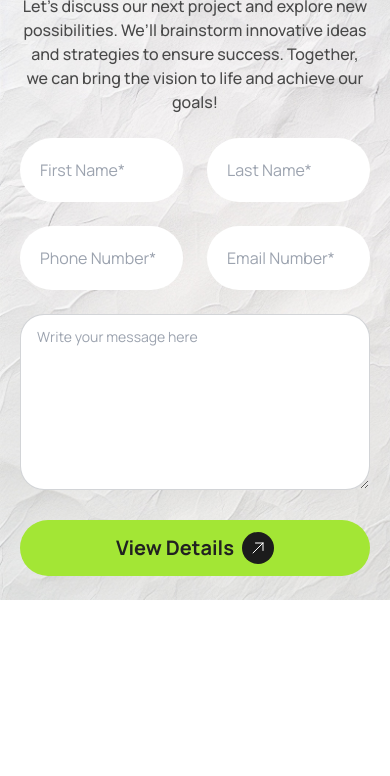
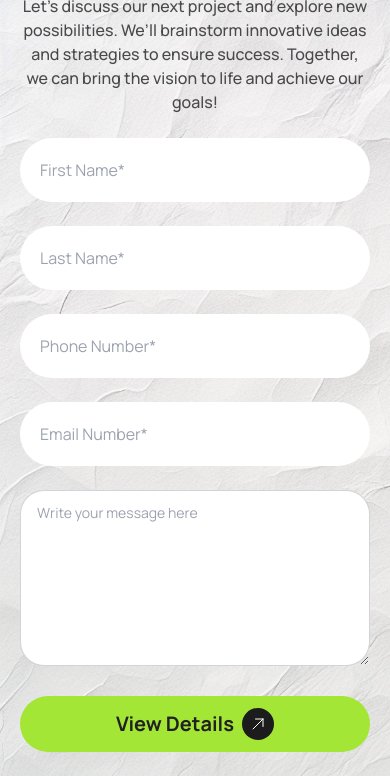
Before and after one commit to tainurrahaman/Order-to-design-home, a plain HTML site: page index.html in a window 390 px wide. Shown: the part 134-910 px from the top of the page. Before the commit the page ends 844 px from the top, so only its background shows below. Drawn offline with nearby package versions, Linux system fonts and the light colour scheme.

Commit message:
made responsive in input section for all devices

```diff
--- a/index.html
+++ b/index.html
@@ -756,32 +756,32 @@
           </p>
         </div>
         <div class="space-y-6">
-          <div class="flex gap-6">
+          <div class="flex flex-col md:flex-row gap-6">
             <input
-              class="w-1/2 rounded-full p-5"
+              class="w-full md:w-1/2 rounded-full p-5"
               type="text"
               name=""
               id=""
               placeholder="First Name*"
             />
             <input
-              class="w-1/2 rounded-full p-5"
+              class="w-full md:w-1/2 rounded-full p-5"
               type="text"
               name=""
               id=""
               placeholder="Last Name*"
             />
           </div>
-          <div class="flex gap-6">
+          <div class="flex flex-col md:flex-row gap-6">
             <input
-              class="w-1/2 rounded-full p-5"
+              class="w-full md:w-1/2 rounded-full p-5"
               type="text"
               name=""
               id=""
               placeholder="Phone Number*"
             />
             <input
-              class="w-1/2 rounded-full p-5"
+              class="w-full md:w-1/2 rounded-full p-5"
               type="text"
               name=""
               id=""
```
